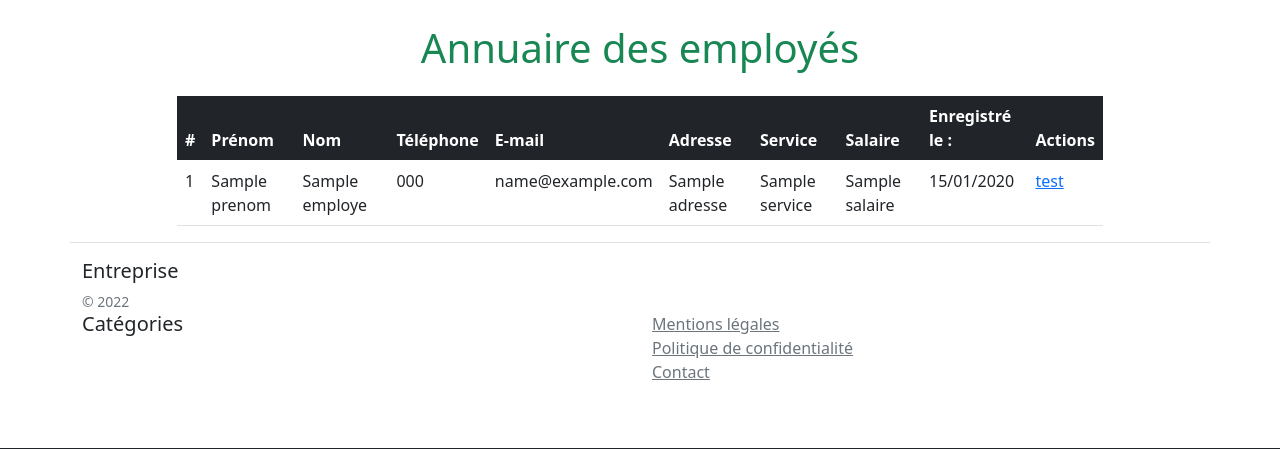
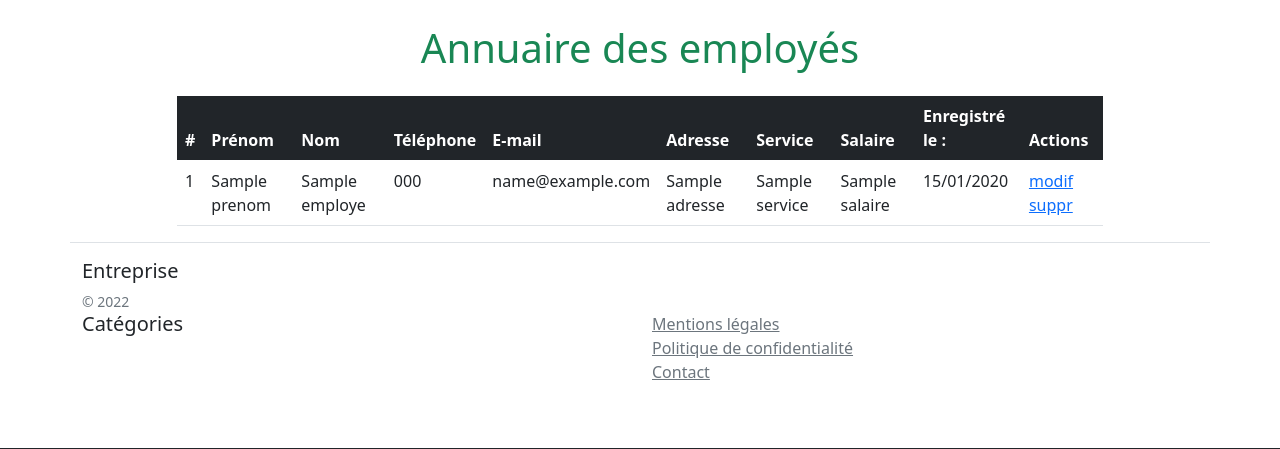
Before and after one commit to Alexis047/Entreprise, a Symfony app: template templates/default/home.html.twig in a window 1280 px wide. Shown: the part 56-505 px from the top of the page. Run offline with Twig, Linux system fonts and the light colour scheme; the template is opened without the code that fills it: most values are stand-ins (such as "Sample title", 1, 10 or a date in 2020); some libraries are stand-ins or nearby versions.

Commit message:
Create delete action

```diff
--- a/templates/default/home.html.twig
+++ b/templates/default/home.html.twig
@@ -34,8 +34,8 @@
 						<td>{{ employe.salaire }}</td>
 						<td>{{ employe.createdAt | date('d/m/Y') }}</td>
 						<td>
-                            <a href="{{ path('update_employe', {'id': employe.id}) }}">test</a>
-                            <a href="#" class="text-danger"><i class="fa-solid fa-trash"></i></a>
+                            <a href="{{ path('update_employe', {'id': employe.id}) }}">modif</a>
+                            <a href="{{ path('delete_employe', {'id': employe.id}) }}" onclick="return confirm('Voulez-vous supprimer définitivement cet employé ?')">suppr</a>
                         </td>
 					</tr>
                 {% endfor %}
```
Also changed, not shown: src/Controller/EmployeController.php (+15 -1 lines).
